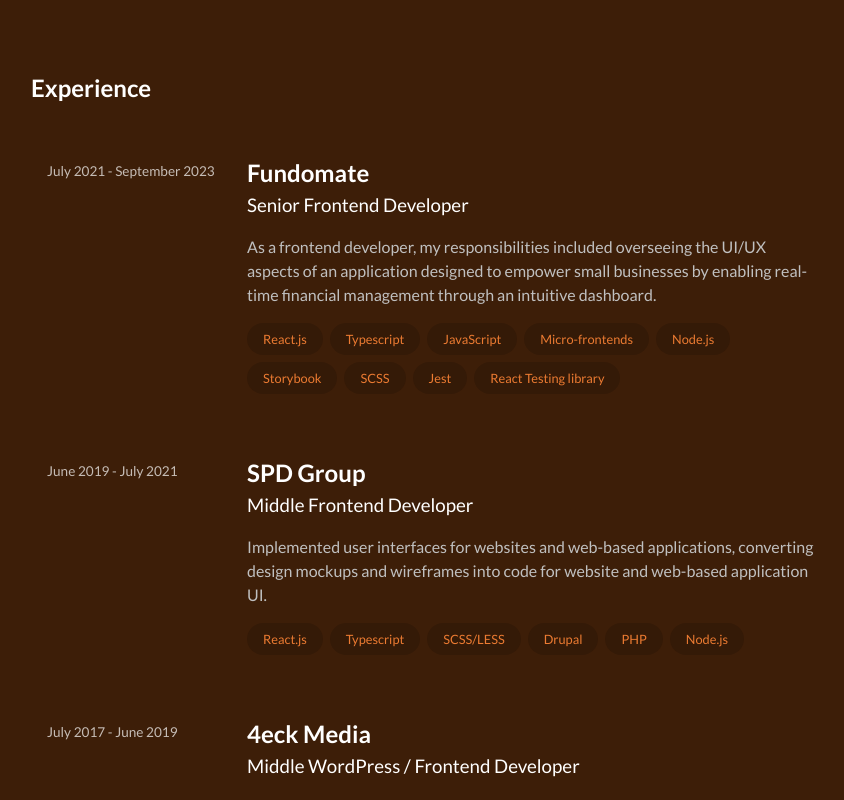
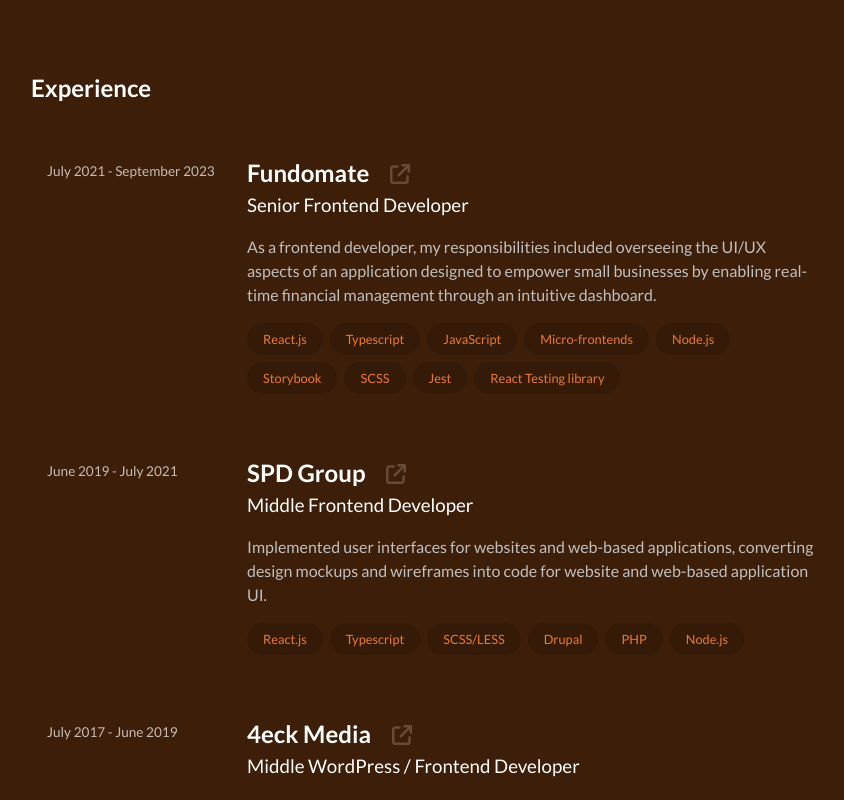
Before and after one commit to Nepsha1986/ns-site, a Next.js app: page / in a window 1280 px wide. Shown: the part 1180-1980 px from the top of the page, without its empty margins (419-1263 px from the left). Built offline with nearby package versions, Linux system fonts and the light colour scheme.

Commit message:
Add external link Icon

```diff
--- a/src/common/ExpCard/index.tsx
+++ b/src/common/ExpCard/index.tsx
@@ -2,6 +2,8 @@
 
 import React from 'react';
 import { motion } from 'framer-motion';
+import { FontAwesomeIcon } from '@fortawesome/react-fontawesome';
+import { faArrowUpRightFromSquare } from '@fortawesome/free-solid-svg-icons';
 
 import Chip from '@/common/Chip';
 
@@ -29,6 +31,7 @@
 }: Props) => {
   return (
     <motion.a
+      title={`Open ${company.name} website in a new tab`}
       href={company.link}
       target="_blank"
       rel="noreferrer"
@@ -43,7 +46,12 @@
 
       <div className={styles.expCard__main}>
         {!!company && (
-          <h2 className={styles.expCard__company}>{company.name}</h2>
+          <h2 className={styles.expCard__company}>
+            {company.name}{' '}
+            <span className={styles.expCard__externalIcon}>
+              <FontAwesomeIcon icon={faArrowUpRightFromSquare} />
+            </span>
+          </h2>
         )}
         {!!position && <h3 className={styles.expCard__position}>{position}</h3>}
 
--- a/src/common/ExpCard/styles.module.scss
+++ b/src/common/ExpCard/styles.module.scss
@@ -1,6 +1,9 @@
 .expCard {
+  $this: &;
+
   display: flex;
   padding: 2rem 1rem;
+  border-radius: 5px;
 
   &__company {
     margin-bottom: 0.3em;
@@ -29,7 +32,24 @@
     list-style: none;
   }
 
+  &__externalIcon {
+    opacity: 0.2;
+    transition: 0.3s opacity;
+    font-size: 20px;
+    width: 20px;
+    height: 20px;
+    margin-left: 1rem;
+    display: inline-block;
+
+    svg {
+      width: 100%;
+      height: 100%;
+    }
+  }
+
   &:hover {
-    border-radius: 5px;
+    #{$this}__externalIcon {
+      opacity: 1;
+    }
   }
 }
--- a/src/components/AppHeader/components/Socials/styles.module.scss
+++ b/src/components/AppHeader/components/Socials/styles.module.scss
@@ -8,6 +8,7 @@
   &__link {
     width: 32px;
     height: 32px;
+    font-size: 32px;
     color: #fff;
     display: block;
   }
```
